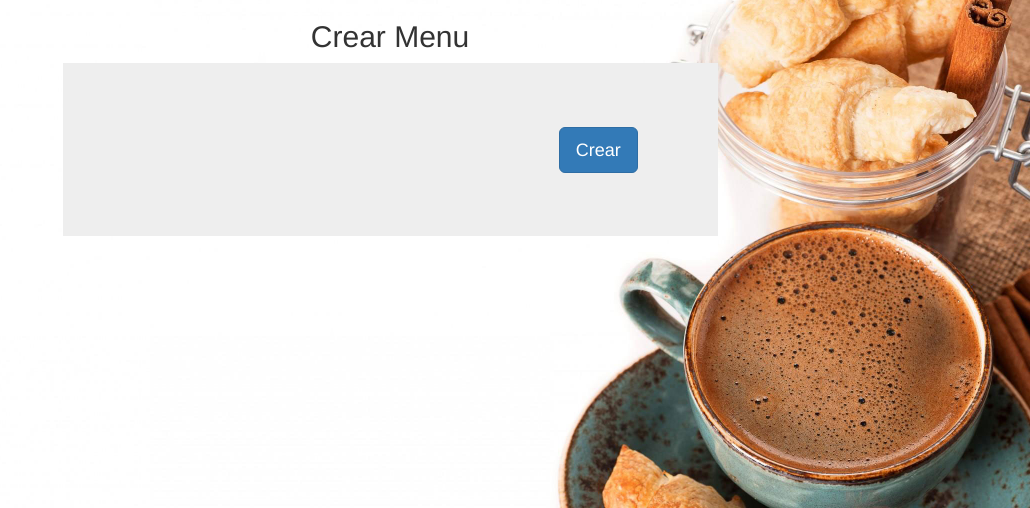
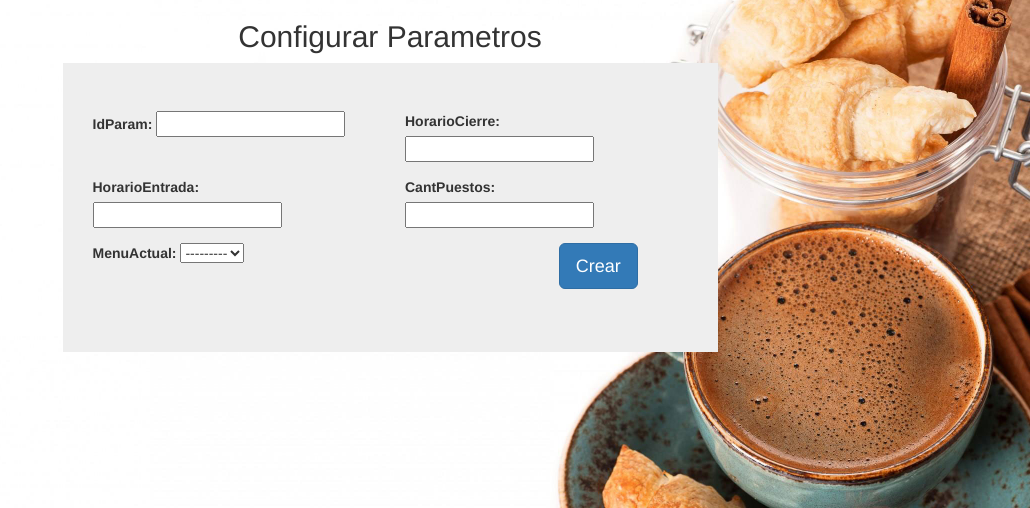
Before and after one commit to Imme2/SoftwareProyectoPyhub, a Django app: page /menu/parametros/ in a window 1280 px wide. Shown: the part 52-560 px from the top of the page, without its empty margins (250-1280 px from the left). Run offline with Django 3.2, Linux system fonts and the light colour scheme; the visitor is signed in with stand-in values (Sample User, id 1); data that the repository does not hold is empty; some libraries are stand-ins or nearby versions.

Commit message:
Ajuste de Titulos en vistas de menu. Ajuste de referencias a .htmls en menu.views

```diff
--- a/Menu/templates/menu/crear.html
+++ b/Menu/templates/menu/crear.html
@@ -1,7 +1,7 @@
 {% extends "registro/header.html" %}
 {% block content %}
 <div class>
-	<h2 align="center">{{nombreMenu}}</h2>
+	<h2 align="center">{{Titulo}}</h2>
 </div>
 <div class="row">
 	{% if error %}
--- a/Menu/templates/menu/editar.html
+++ b/Menu/templates/menu/editar.html
@@ -1,7 +1,7 @@
 {% extends "registro/header.html" %}
 {% block content %}
 <div class>
-	<h2 align="center">Crear Menu</h2>
+	<h2 align="center">{{Titulo}}</h2>
 </div>
 <div class="row">
 	{% if error %}
@@ -16,14 +16,12 @@
 	<div class="container-fluid col-md-6 jumbotron">
 		<form method = "post">
 			{% csrf_token %}
-			<div class="form-group col-xs-6">
-  					{{ form.nombreMenu.label_tag }}
-  					{{ form.nombreMenu }}
-		  	</div>
-		  	<div class="form-group col-xs-6">
-			  	{{form.platos.label_tag}}
-			  	{{form.platos}}
-		 	</div>
+			{% for field in form%}
+				<div class="form-group col-xs-6">
+	  					{{ field.label_tag }}
+	  					{{ field }}
+			  	</div>
+		  	{% endfor %}
 		  	<div align="center" class="form-group col-md-offset-8">
             	<button align="center" type="submit" class="btn btn-primary btn-lg">Crear</button>
             </div>
--- a/Menu/templates/menu/editar3.html
+++ b/Menu/templates/menu/editar3.html
@@ -1,7 +1,7 @@
 {% extends "registro/header.html" %}
 {% block content %}
 <div class>
-	<h2 align="center">{{nombreMenu}}</h2>
+	<h2 align="center">{{Titulo}}</h2>
 </div>
 <div class="row">
 	{% if error %}
@@ -21,10 +21,11 @@
 				<a href="/menu/{{prefijo}}/{{field.pk}}">{{ field }}</a>
 		  	</div>
 		 	{% endfor %}
-
+		 	{% if Titulo != "Menúes" and Titulo != "Platos" and Titulo != "Ingredientes"%}
 		  	<div align="center" class="form-group col-md-offset-8">
             	<button align="center" type="submit" class="btn btn-success btn-lg">{{nombreMenu}}</button>
             </div>
+            {% endif %}
 		</form>
 	</div>
 	<div class="container-fluid col-md-4"></div>
--- a/Menu/views.py
+++ b/Menu/views.py
@@ -13,7 +13,7 @@ def editarMenu(request, idMenu = None):
         return HttpResponseRedirect('')
     if (idMenu == None):
         listaMenus = menu.objects.all()
-        return render(request,'menu/editar3.html',{'nombreMenu': "Crear un menu",
+        return render(request,'menu/editar3.html',{'Titulo': "Menúes",
                                                  'prefijo' : 'editar',
                                                  'form': listaMenus})
     else:
@@ -29,7 +29,7 @@ def editarMenu(request, idMenu = None):
             nombreMenu = menu.objects.get(idMenu = idMenu).nombre
             formPlatos = formMenu(idMenu)
 
-            return render(request,'menu/editar.html', {'nombreMenu': "Editar un menu",
+            return render(request,'menu/editar.html', {'Titulo': "Editar un menu",
                                                     'form': formPlatos})
 
 @login_required(login_url='/registro/login/')
@@ -48,7 +48,8 @@ def crearMenu(request, idMenu = None):
     else:
         nombreMenu = ""
         formPlatos = formMenu()
-        return render(request,'menu/editar.html', {'form': formPlatos})
+        return render(request,'menu/editar.html', { 'Titulo':"Crear Menu",
+                                                    'form': formPlatos})
 
 @login_required(login_url='/registro/login/')
 def parametrosView(request):
@@ -62,7 +63,7 @@ def parametrosView(request):
         return HttpResponseRedirect('/menu/parametros/')
     else:
         formPara = parametrosForm()
-        return render(request, 'menu/editar.html', {'nombreMenu': "Configurar parametros",
+        return render(request, 'menu/editar.html', {'Titulo': "Configurar Parametros",
                                                     'form' : formPara})
 
 
@@ -85,7 +86,7 @@ def ingredienteView(request, idIngrediente = None):
             form = ingredienteForm(instance = ingrediente.objects.get(idIngr = idIngrediente))
         else:
             form = ingredienteForm()
-        return render(request,'menu/editar.html', {'nombreMenu': "Crear ingrediente",
+        return render(request,'menu/editar.html', {'Titulo': "Crear Ingrediente",
                                                  'form': form})
 
 
@@ -109,7 +110,7 @@ def platoView(request, idPlato = None):
                 formPlat = formPlato(data = request.POST)
                 form = [formPlat]
                 extra = None
-                return render(request,'menu/editar2.html', {'nombreMenu': "Crear plato",
+                return render(request,'menu/editar2.html', {'Titulo': "Crear Plato",
                                                      'form': form,
                                                      'extra': extra})
     else:
@@ -126,7 +127,7 @@ def platoView(request, idPlato = None):
             form = [formPlat]
             extra = None
             print("Correcto")
-        return render(request,'menu/editar2.html', {'nombreMenu': "Crear plato",
+        return render(request,'menu/editar2.html', {'Titulo': "Crear plato",
                                                  'form': form,
                                                  'extra': extra})
 
@@ -135,7 +136,7 @@ def platoAllView(request):
     if (not(request.user.is_staff)):
         return HttpResponseRedirect('/registro/logout')
     platos = item.objects.all()
-    return render(request,'menu/editar3.html', {'nombreMenu': "Crear un menu",
+    return render(request,'menu/editar3.html', {'Titulo': "Platos",
                                                  'prefijo' : 'plato',
                                                  'form': platos})
 
@@ -144,7 +145,7 @@ def ingredienteAllView(request):
     if (not(request.user.is_staff)):
         return HttpResponseRedirect('/registro/logout')
     ingr = ingrediente.objects.all()
-    return render(request,'menu/editar3.html', {'nombreMenu': "Crear un menu",
+    return render(request,'menu/editar3.html', {'Titulo': "Ingredientes",
                                                  'prefijo' : 'ingrediente',
                                                  'form': ingr})
 
```
